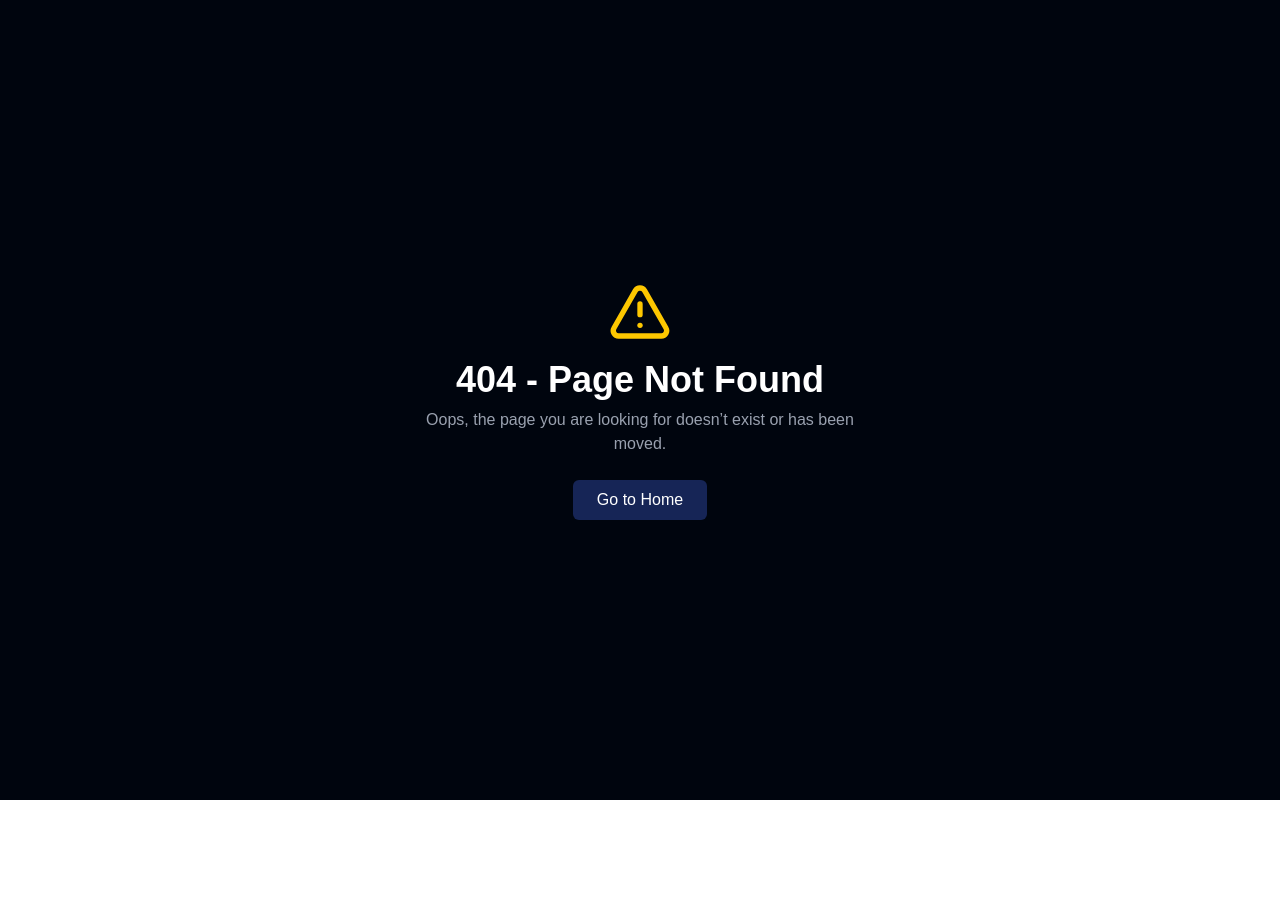
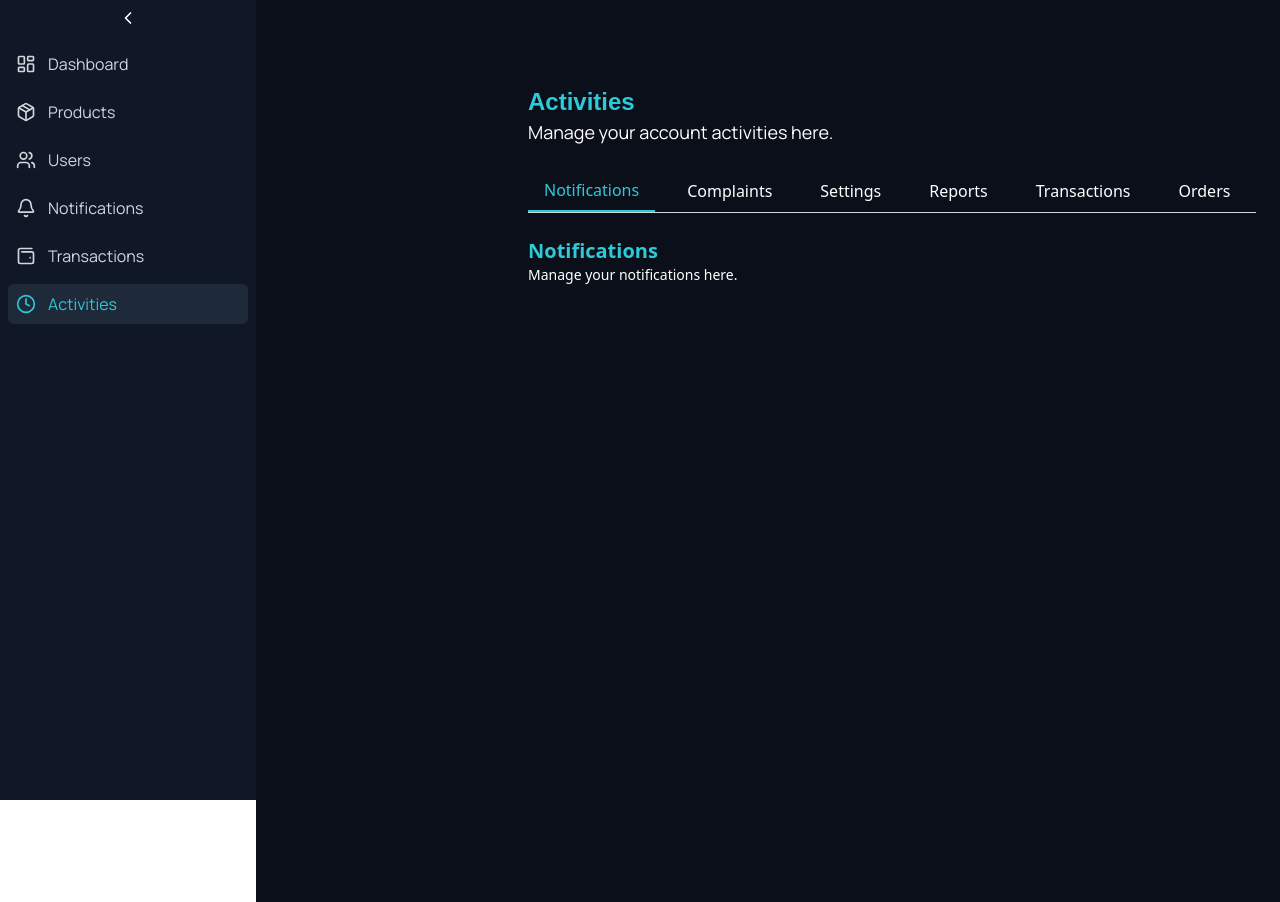
Before and after one commit to orderSwiftly/swiftly-admin, a Next.js app: page /dashboard/activities in a window 1280 px wide. Before the commit this address had no page. Before the commit the page ends 800 px from the top, so only its background shows below. Built offline with nearby package versions, Linux system fonts and the light colour scheme; a web font is replaced by a local one.

Commit message:
fluid width movement

```diff
--- /dev/null
+++ b/src/app/dashboard/activities/page.tsx
@@ -0,0 +1,9 @@
+import Tab from './tab'
+
+export default function ActivitiesPage() {
+  return (
+    <main className="min-h-screen w-full bg-[var(--light-bg)] pt-[70px] md:pl-64 flex flex-col px-2">
+      <Tab />
+    </main>
+  );
+}
--- /dev/null
+++ b/src/app/dashboard/activities/tab.tsx
@@ -0,0 +1,86 @@
+'use client';
+
+import { useState } from "react";
+
+const tabs = [
+  { label: "Notifications", value: "notifications" },
+  { label: "Complaints", value: "complaints" },
+  { label: "Settings", value: "settings" },
+  { label: "Reports", value: "reports" },
+  { label: "Transactions", value: "transactions" },
+  { label: "Orders", value: "orders" }
+];
+
+export default function ActivitiesPage() {
+  const [activeTab, setActiveTab] = useState("notifications");
+
+  return (
+    <main className="min-h-screen w-full bg-[var(--light-bg)]">
+      <div>
+        <h1 className="text-2xl font-bold text-[var(--acc-clr)] pry-ff">Activities</h1>
+        <p className="text-lg text-[var(--txt-clr)] sec-ff">
+          Manage your account activities here.
+        </p>
+      </div>
+
+      {/* Tabs Header */}
+      <div className="mt-6 border-b border-gray-300 overflow-x-auto">
+        <div className="flex gap-4 min-w-max">
+          {tabs.map((tab) => (
+            <button
+              key={tab.value}
+              onClick={() => setActiveTab(tab.value)}
+              className={`py-2 px-4 font-medium flex-shrink-0 transition-colors ${
+                activeTab === tab.value
+                  ? "border-b-2 border-[var(--acc-clr)] text-[var(--acc-clr)]"
+                  : "text-[var(--txt-clr)] hover:text-[var(--acc-clr)]"
+              }`}
+            >
+              {tab.label}
+            </button>
+          ))}
+        </div>
+      </div>
+
+      {/* Tabs Content */}
+      <section className="w-full max-w-4xl space-y-6 mt-6">
+        {activeTab === "notifications" && (
+          <div>
+            <h2 className="text-xl font-semibold text-[var(--acc-clr)]">Notifications</h2>
+            <p className="text-sm text-[var(--txt-clr)]">Manage your notifications here.</p>
+          </div>
+        )}
+        {activeTab === "complaints" && (
+          <div>
+            <h2 className="text-xl font-semibold text-[var(--acc-clr)]">Complaints</h2>
+            <p className="text-sm text-[var(--txt-clr)]">Manage your complaints here.</p>
+          </div>
+        )}
+        {activeTab === "settings" && (
+          <div>
+            <h2 className="text-xl font-semibold text-[var(--acc-clr)]">Settings</h2>
+            <p className="text-sm text-[var(--txt-clr)]">Manage your settings here.</p>
+          </div>
+        )}
+        {activeTab === "reports" && (
+          <div>
+            <h2 className="text-xl font-semibold text-[var(--acc-clr)]">Reports</h2>
+            <p className="text-sm text-[var(--txt-clr)]">View and manage reports here.</p>
+          </div>
+        )}
+        {activeTab === "transactions" && (
+          <div>
+            <h2 className="text-xl font-semibold text-[var(--acc-clr)]">Transactions</h2>
+            <p className="text-sm text-[var(--txt-clr)]">Manage transactions here.</p>
+          </div>
+        )}
+        {activeTab === "orders" && (
+          <div>
+            <h2 className="text-xl font-semibold text-[var(--acc-clr)]">Orders</h2>
+            <p className="text-sm text-[var(--txt-clr)]">Manage orders here.</p>
+          </div>
+        )}
+      </section>
+    </main>
+  );
+}
--- a/src/app/dashboard/all-products/page.tsx
+++ b/src/app/dashboard/all-products/page.tsx
@@ -3,7 +3,7 @@ import ProductCard from './product-card';
 
 export default function MyProducts() {
   return (
-    <main className="min-h-screen w-full bg-[var(--light-bg)] pt-[70px] md:pl-64 flex justify-between px-2">
+    <main className="min-h-screen w-full bg-[var(--light-bg)] pt-[70px] flex justify-between px-2">
       <section className="w-full mx-auto">
         <ProductCard />
       </section>
--- a/src/app/dashboard/all-users/page.tsx
+++ b/src/app/dashboard/all-users/page.tsx
@@ -2,7 +2,7 @@ import GetUsers from "./get-users";
 
 export default function AllUsersPage() {
     return (
-        <main className="min-h-screen bg-[var(--light-bg)] pt-4 md:pt-6 md:pl-72 lg:pl-20 xl:pl-72 px-4 md:px-6 pb-20 md:pb-6 overflow-x-hidden">
+        <main className="min-h-screen bg-[var(--light-bg)] pt-4 md:pt-6 px-4 md:px-6 pb-20 md:pb-6 overflow-x-hidden">
             <GetUsers />
         </main>
     );
--- a/src/app/dashboard/layout.tsx
+++ b/src/app/dashboard/layout.tsx
@@ -1,13 +1,33 @@
-// app/dashboard/layout.tsx
 'use client';
 
 import Sidebar from '@/components/sidebar';
+import { SidebarProvider, useSidebar } from '@/components/sidebar-context';
 
-export default function DashboardLayout({ children }: { readonly children: React.ReactNode }) {
+const DashboardContent = ({ children }: { children: React.ReactNode }) => {
+  const { collapsed } = useSidebar();
+
   return (
-    <div className="flex min-h-screen flex-col md:flex-row">
-      <Sidebar />
-      <main className="flex-1">{children}</main>
-    </div>
+    <main
+      className={`flex-1 bg-[var(--light-bg)] p-4 transition-all duration-300 min-h-screen ${
+        collapsed ? 'ml-16' : 'ml-64'
+      }`}
+    >
+      {children}
+    </main>
+  );
+};
+
+export default function DashboardLayout({
+  children,
+}: {
+  readonly children: React.ReactNode;
+}) {
+  return (
+    <SidebarProvider>
+      <div className="flex">
+        <Sidebar />
+        <DashboardContent>{children}</DashboardContent>
+      </div>
+    </SidebarProvider>
   );
 }
--- a/src/app/dashboard/notifications/get-notification.tsx
+++ b/src/app/dashboard/notifications/get-notification.tsx
@@ -5,7 +5,7 @@ import PulseLoader from '@/components/pulse-loader';
 
 type Notification = {
   _id: string;
-  superadminId: string;
+  adminId: string;
   message: string;
   resourceType: string;
   relatedResourceId: string;
--- a/src/app/dashboard/notifications/page.tsx
+++ b/src/app/dashboard/notifications/page.tsx
@@ -11,7 +11,7 @@ const GetNotification = dynamic(() => import('./get-notification'), {
 
 export default function NotificationPage() {
   return (
-    <main className="min-h-screen w-full bg-[var(--light-bg)] pt-[70px] md:pl-72 flex justify-between px-2 space-y-6 ">
+    <main className="min-h-screen w-full bg-[var(--light-bg)] pt-[70px] flex justify-between px-2 space-y-6 ">
       <div className="w-full max-w-4xl">
         <h1 className="text-2xl font-bold mb-4 text-[var(--acc-clr)] pry-ff">Notifications</h1>
         <GetNotification />
--- a/src/app/dashboard/transactions/page.tsx
+++ b/src/app/dashboard/transactions/page.tsx
@@ -3,7 +3,7 @@ import GetTransactions from "./get-transactions";
 
 export default function TransactionPage() {
   return (
-    <main className="min-h-screen bg-[var(--light-bg)] pt-4 md:pt-6 md:pl-72 lg:pl-20 xl:pl-72 px-4 md:px-6 pb-20 md:pb-6 overflow-x-hidden">
+    <main className="min-h-screen bg-[var(--light-bg)] pt-4 md:pt-6 px-4 md:px-3 pb-20 md:pb-6 overflow-x-hidden">
       <div className="max-w-5xl space-y-6">
         {/* Balance Component */}
         <GetBalance />
--- a/src/app/layout.tsx
+++ b/src/app/layout.tsx
@@ -1,17 +1,7 @@
 import type { Metadata } from "next";
-import { Geist, Geist_Mono } from "next/font/google";
 import "./globals.css";
 import { Toaster } from 'react-hot-toast';
 
-const geistSans = Geist({
-  variable: "--font-geist-sans",
-  subsets: ["latin"],
-});
-
-const geistMono = Geist_Mono({
-  variable: "--font-geist-mono",
-  subsets: ["latin"],
-});
 
 export const metadata: Metadata = {
   title: {
@@ -40,7 +30,7 @@ export default function RootLayout({
           rel="stylesheet"
         />
       </head>
-      <body className={`${geistSans.variable} ${geistMono.variable}`}>
+      <body>
         {children}
         <Toaster position="top-center" />
       </body>
--- /dev/null
+++ b/src/components/sidebar-context.tsx
@@ -0,0 +1,28 @@
+'use client';
+
+import { createContext, useContext, useState, ReactNode } from 'react';
+
+interface SidebarContextType {
+  collapsed: boolean;
+  setCollapsed: (collapsed: boolean) => void;
+}
+
+const SidebarContext = createContext<SidebarContextType | undefined>(undefined);
+
+export const SidebarProvider = ({ children }: { children: ReactNode }) => {
+  const [collapsed, setCollapsed] = useState(false);
+
+  return (
+    <SidebarContext.Provider value={{ collapsed, setCollapsed }}>
+      {children}
+    </SidebarContext.Provider>
+  );
+};
+
+export const useSidebar = () => {
+  const context = useContext(SidebarContext);
+  if (!context) {
+    throw new Error('useSidebar must be used within a SidebarProvider');
+  }
+  return context;
+};
--- a/src/components/sidebar.tsx
+++ b/src/components/sidebar.tsx
@@ -1,120 +1,70 @@
 'use client';
 
+import {
+  LayoutDashboard,
+  Package,
+  Users,
+  Bell,
+  Wallet2,
+  Clock,
+  ChevronLeft,
+  ChevronRight,
+} from 'lucide-react';
 import Link from 'next/link';
 import { usePathname } from 'next/navigation';
-import {
-  Package,
-  ShoppingBag,
-  Bell,
-  Wallet2,
-  Users,
-  Settings,
-  LayoutDashboard,
-  Menu,
-  X,
-} from 'lucide-react';
-import Image from 'next/image';
-import { useState } from 'react';
+import { useSidebar } from './sidebar-context';
 
 const navItems = [
   { label: 'Dashboard', href: '/dashboard', icon: LayoutDashboard },
   { label: 'Products', href: '/dashboard/all-products', icon: Package },
-  { label: 'Orders', href: '/dashboard/all-orders', icon: ShoppingBag },
   { label: 'Users', href: '/dashboard/all-users', icon: Users },
   { label: 'Notifications', href: '/dashboard/notifications', icon: Bell },
   { label: 'Transactions', href: '/dashboard/transactions', icon: Wallet2 },
-  { label: 'Settings', href: '/dashboard/settings', icon: Settings },
+  { label: 'Activities', href: '/dashboard/activities', icon: Clock },
 ];
 
-export default function Sidebar() {
+const Sidebar = () => {
+  const { collapsed, setCollapsed } = useSidebar();
   const pathname = usePathname();
-  const [open, setOpen] = useState(true);
 
   return (
-    <>
-      {/* Desktop Sidebar */}
-      <aside
-        className={`hidden md:block fixed top-0 left-0 h-screen z-40 ${
-          open ? 'w-64' : 'w-20'
-        } transition-all duration-300 bg-[var(--bg-clr)] text-[var(--txt-clr)] shadow-md sec-ff`}
+    <div
+      className={`
+        ${collapsed ? 'w-16' : 'w-64'}
+        transition-all duration-300 bg-gray-900 text-white flex flex-col h-screen fixed left-0 top-0
+      `}
+    >
+      {/* Toggle button */}
+      <button
+        onClick={() => setCollapsed(!collapsed)}
+        className="p-2 hover:bg-gray-800 flex justify-center"
       >
-        <div className="flex flex-col h-full p-4">
-          {/* Header with Toggle and Logo */}
-          <div className="flex items-center justify-between mb-6">
-            <div className={`${open ? 'block' : 'hidden'}`}>
-              <Link href='/'>
-                <Image
-                  src="/tredia-logo.png"
-                  alt="Tredia Logo"
-                  width={40}
-                  height={40}
-                  className="w-auto object-cover"
-                />
-              </Link>
-            </div>
-            <button
-              onClick={() => setOpen(!open)}
-              className="text-white/70 hover:text-white transition-colors"
-            >
-              {open ? <X size={20} /> : <Menu size={20} />}
-            </button>
-          </div>
+        {collapsed ? <ChevronRight size={20} /> : <ChevronLeft size={20} />}
+      </button>
 
-          {/* Logo when collapsed */}
-          {!open && (
-            <div className="mb-6 flex justify-center">
-              <Link href='/'>
-                <Image
-                  src="/tredia-logo.png"
-                  alt="Tredia Logo"
-                  width={32}
-                  height={32}
-                  className="w-auto object-cover"
-                />
-              </Link>
-            </div>
-          )}
-
-          {/* Navigation */}
-          <nav className="flex-1 space-y-2">
-            {navItems.map(({ label, href, icon: Icon }) => {
-              const isActive = pathname === href;
-              return (
-                <Link
-                  key={href}
-                  href={href}
-                  className={`flex items-center gap-3 px-3 py-3 rounded-md transition-all duration-200 hover:bg-white/10 ${
-                    isActive ? 'bg-white/10 font-semibold' : ''
-                  } ${!open ? 'justify-center' : ''}`}
-                  title={!open ? label : undefined}
-                >
-                  <Icon className="w-5 h-5 flex-shrink-0" />
-                  {open && <span className="truncate">{label}</span>}
-                </Link>
-              );
-            })}
-          </nav>
-        </div>
-      </aside>
-
-      {/* Bottom Nav for Mobile */}
-      <nav className="fixed md:hidden bottom-0 left-0 w-full bg-[var(--bg-clr)] text-[var(--txt-clr)] shadow-inner flex justify-around py-3 z-50">
+      {/* Nav links */}
+      <nav className="flex-1 space-y-2 p-2 overflow-y-auto">
         {navItems.map(({ label, href, icon: Icon }) => {
           const isActive = pathname === href;
           return (
             <Link
               key={href}
               href={href}
-              className={`flex flex-col items-center text-xs ${
-                isActive ? 'text-[var(--acc-clr)]' : 'text-white/70'
-              }`}
+              className={`flex items-center gap-3 p-2 rounded-md transition-colors sec-ff ${
+                isActive
+                  ? 'bg-gray-800 text-[var(--acc-clr)]'
+                  : 'hover:bg-gray-800 text-gray-300'
+              } ${collapsed ? 'justify-center' : ''}`}
+              title={collapsed ? label : undefined}
             >
-              <Icon className="w-5 h-5" />
-              <span className="text-[10px]">{label.split(' ')[0]}</span>
+              <Icon size={20} />
+              {!collapsed && <span>{label}</span>}
             </Link>
           );
         })}
       </nav>
-    </>
+    </div>
   );
-}
+};
+
+export default Sidebar;
```
